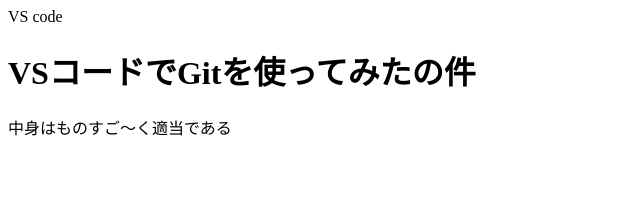
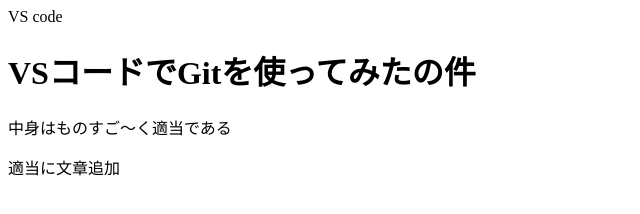
Before and after one commit to YukiTomori-starrr/techacademymagazine, a plain HTML site: page vscode.html in a window 1280 px wide. Shown: the whole page, without its empty margins (0-640 px from the left). Drawn offline with Linux system fonts and the light colour scheme.

Commit message:
add new p

```diff
--- a/vscode.html
+++ b/vscode.html
@@ -3,5 +3,6 @@
     <body>
         <h1>VSコードでGitを使ってみたの件</h1>
         <p>中身はものすご〜く適当である</p>
+        <p>適当に文章追加</p>
     </body>
 </html>
```
